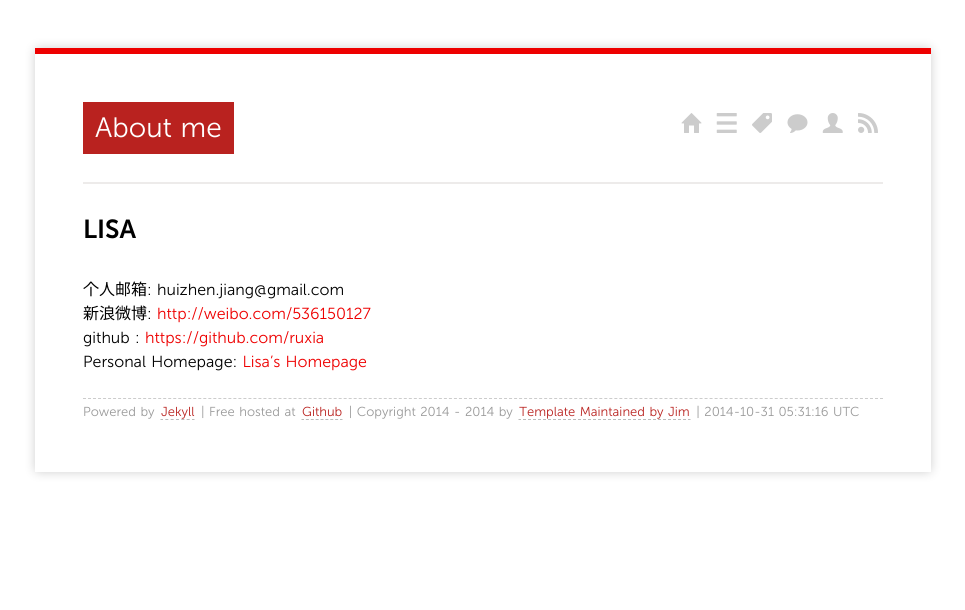
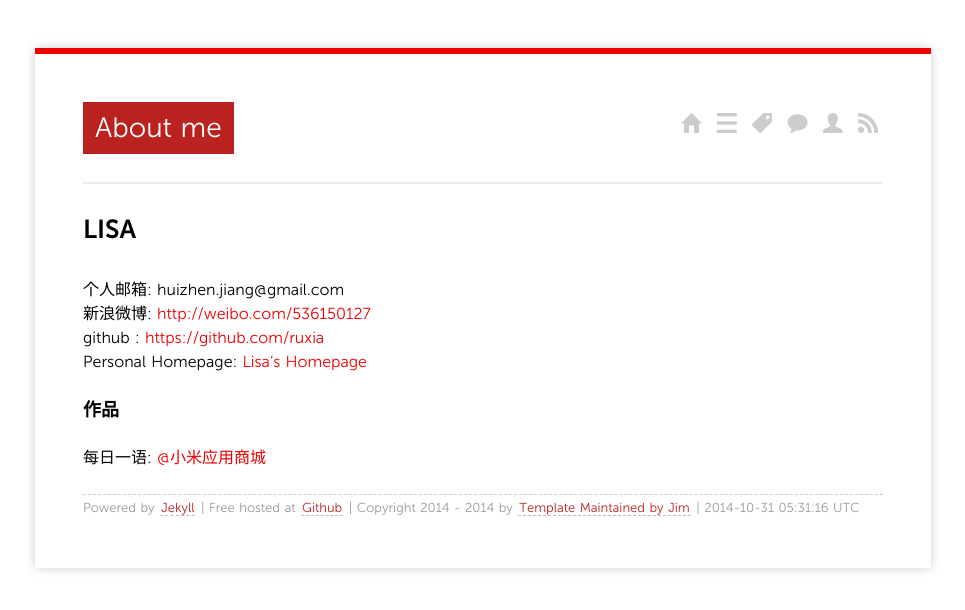
Before and after one commit to ruxia/ruxia.github.com, a Jekyll site: the page built from about/index.md, in a window 1280 px wide. Shown: the top 610 px of the page, without its empty margins (157-1122 px from the left). Built offline with Jekyll 4.4.1, drawn with Linux system fonts in a browser that asks for light colours; nearby versions of some CDN libraries; Markdown is read by kramdown in place of the engine named in the settings; comment, search, counter and statistics services are not loaded.

Commit message:
add my work

```diff
--- a/about/index.md
+++ b/about/index.md
@@ -10,3 +10,6 @@ comments: yes
 新浪微博: [http://weibo.com/536150127](http://weibo.com/536150127)
 github : [https://github.com/ruxia](https://github.com/ruxia)
 Personal Homepage: [Lisa's Homepage](http://dutphonelab.org/jianghuizhen/)
+
+###作品
+每日一语: [@小米应用商城](http://app.mi.com/detail/61735)
```
